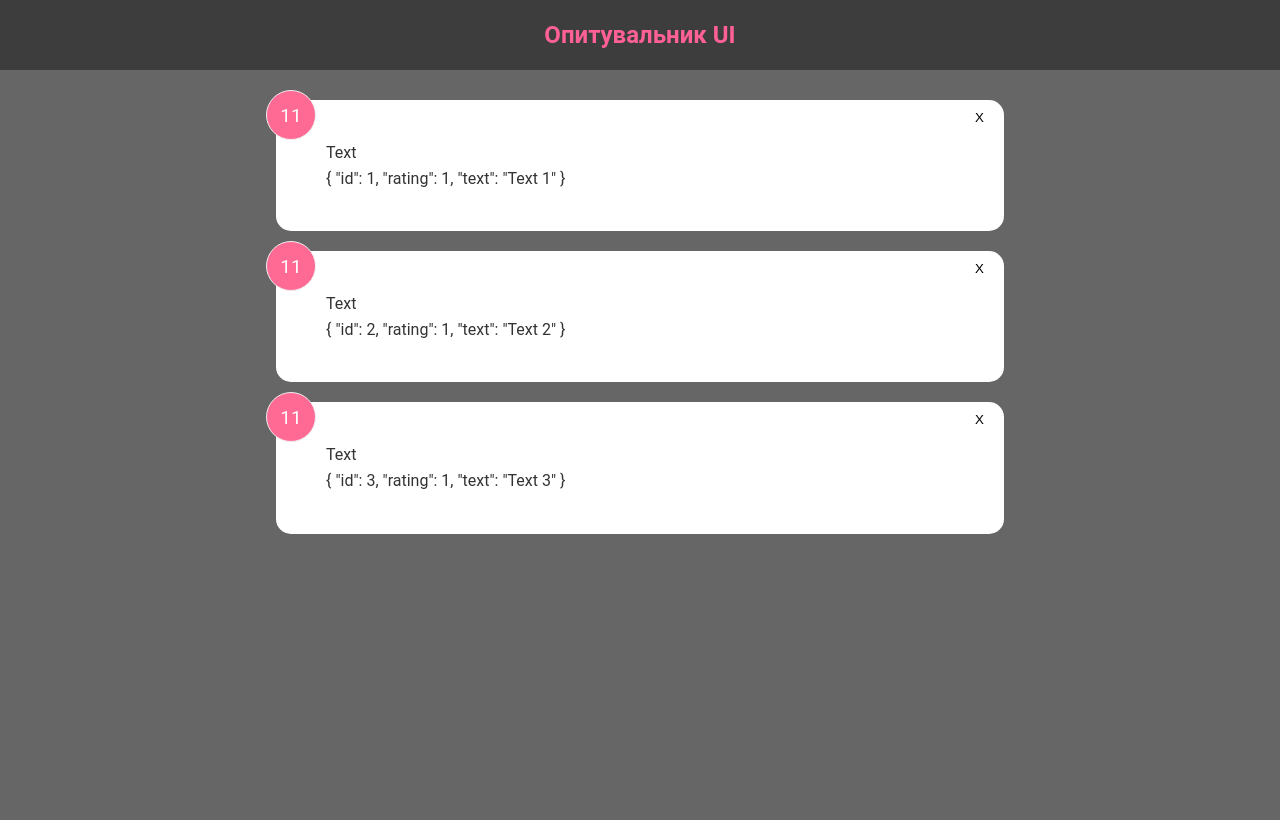
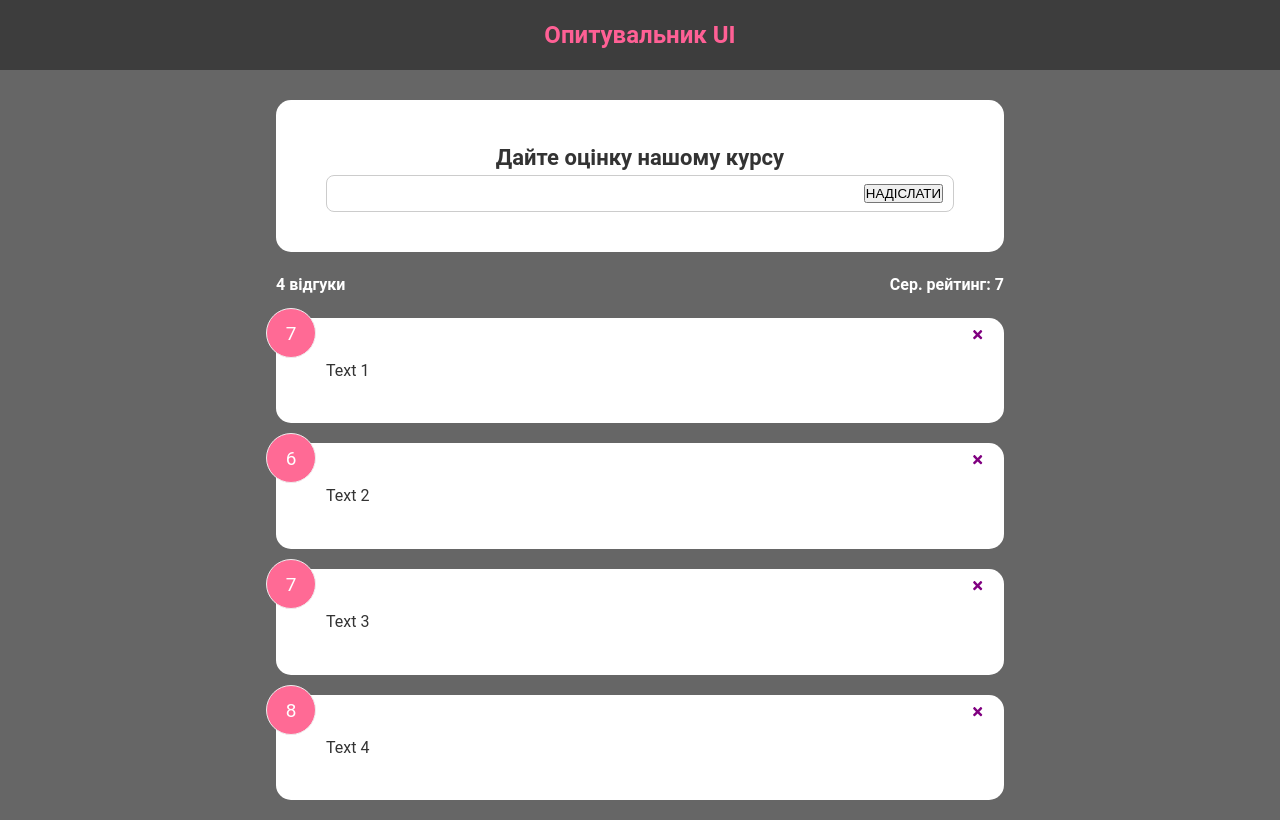
Before and after one commit to Volodymyr-Kovdrysh/web-2025, a React (Vite) app: page / in a window 1280 px wide. Built offline with nearby package versions, Linux system fonts and the light colour scheme.

Commit message:
кінець лекції №3

```diff
--- a/package.json
+++ b/package.json
@@ -11,7 +11,8 @@
   },
   "dependencies": {
     "react": "^18.3.1",
-    "react-dom": "^18.3.1"
+    "react-dom": "^18.3.1",
+    "react-icons": "^5.4.0"
   },
   "devDependencies": {
     "@eslint/js": "^9.17.0",
--- a/src/App.jsx
+++ b/src/App.jsx
@@ -2,19 +2,28 @@ import FeedbackData from "./data/FeedbackData.js";
 import Header from "./components/Header.jsx";
 import {useState} from "react";
 import FeedbackList from "./components/FeedbackList.jsx";
+import FeedbackStat from "./components/FeedbackStat.jsx";
+import FeedbackForm from "./components/FeedbackForm.jsx";
 
 
 function App() {
 
-const [feedbacks, setFeedback] = useState(FeedbackData)
+const [feedbacks, setFeedbacks] = useState(FeedbackData)
 
+const deleteFeedback = (id) => {
+    if(window.confirm("Ви впевнені, що хочете зробити це ??")){
+        setFeedbacks(feedbacks.filter(feedback => feedback.id !== id))
+    }
 
+}
 
   return (
       <>
           <Header />
           <div className="container">
-              <FeedbackList feedbacks={feedbacks} />
+              <FeedbackForm />
+              <FeedbackStat feedbacks={feedbacks} />
+              <FeedbackList feedbacks={feedbacks} deleteFeedback={deleteFeedback} />
           </div>
 
 
--- /dev/null
+++ b/src/components/FeedbackForm.jsx
@@ -0,0 +1,26 @@
+
+import Card from "../shared/Card.jsx";
+
+const FeedbackForm = () => {
+
+    const handleSubmit = (e) => {
+        e.preventDefault();
+
+        console.log('form submitted');
+    }
+    return (
+        <Card>
+            <form onSubmit={handleSubmit}>
+                <h2>Дайте оцінку нашому курсу</h2>
+
+                <div className="input-group">
+                    <input/>
+                    <button type={'submit'}>НАДІСЛАТИ</button>
+                </div>
+
+            </form>
+        </Card>
+    );
+};
+
+export default FeedbackForm;
--- a/src/components/FeedbackItem.jsx
+++ b/src/components/FeedbackItem.jsx
@@ -1,12 +1,14 @@
 import Card from "../shared/Card.jsx";
+import {FaTimes} from "react-icons/fa";
 
-const FeedbackItem = ({feedback}) => {
+const FeedbackItem = ({feedback, deleteFeedback}) => {
     return (
         <Card>
-            <div className="num-display">11</div>
-            <button className="close">X</button>
-            <div className="text-display">Text</div>
-            {JSON.stringify(feedback, null, 2)}
+            <div className="num-display">{feedback.rating}</div>
+            <button className="close" onClick={() => deleteFeedback(feedback.id)}>
+                <FaTimes color="purple" />
+            </button>
+            <div className="text-display">{feedback.text}</div>
         </Card>
     );
 };
--- a/src/components/FeedbackList.jsx
+++ b/src/components/FeedbackList.jsx
@@ -1,6 +1,6 @@
 import FeedbackItem from "./FeedbackItem.jsx";
 
-const FeedbackList = ({feedbacks}) => {
+const FeedbackList = ({feedbacks, deleteFeedback}) => {
 
     if (!feedbacks || feedbacks.length === 0) {
         return <p>Ще немає відгуків</p>
@@ -8,7 +8,9 @@ const FeedbackList = ({feedbacks}) => {
 
     return (
         <div className={'feedback-list'}>
-            {feedbacks.map(item=>(<FeedbackItem key={item.id} feedback={item}/>))}
+            {feedbacks.map(item=>(<FeedbackItem key={item.id}
+                                                feedback={item}
+                                                deleteFeedback={deleteFeedback} />))}
         </div>
     );
 };
--- /dev/null
+++ b/src/components/FeedbackStat.jsx
@@ -0,0 +1,26 @@
+
+
+const FeedbackStat = ({feedbacks}) => {
+
+    let msgcount;
+    if (feedbacks.length === 1) { msgcount = 'відгук'}
+    else{
+        if (feedbacks.length < 5) { msgcount = 'відгуки'}
+        else{
+            msgcount = 'відгуків'
+        }
+    }
+
+    let average = feedbacks.reduce((sum, cur)=> sum + +cur.rating, 0) / feedbacks.length
+    average = average.toFixed(1).replace(/[.,]0$/,"")
+
+
+    return (
+        <div className="feedback-stats">
+            <h4>{`${feedbacks.length} ${msgcount}`}</h4>
+            <h4>Сер. рейтинг: {isNaN(average) ? 0: average}</h4>
+        </div>
+    );
+};
+
+export default FeedbackStat;
--- a/src/components/Header.jsx
+++ b/src/components/Header.jsx
@@ -1,6 +1,9 @@
 import PropTypes from 'prop-types';
 
-const Header = ({text, bgColor, textColor}) => {
+const Header = ({
+                    text='Опитувальник UI',
+                    bgColor='rgba(0,0,0,0.4)',
+                    textColor = '#ff6095'}) => {
     const headerStyle = {
         backgroundColor: bgColor,
         color: textColor,
@@ -14,12 +17,6 @@ const Header = ({text, bgColor, textColor}) => {
     );
 };
 
-Header.defaultProps = {
-    text: 'Опитувальник UI',
-    bgColor: 'rgba(0,0,0,0.4)',
-    textColor: '#ff6095',
-}
-
 Header.propTypes = {
     text: PropTypes.string,
     bgColor: PropTypes.string,
--- a/src/data/FeedbackData.js
+++ b/src/data/FeedbackData.js
@@ -1,7 +1,8 @@
 const FeedbackData = [
-    {id: 1, rating: 1, text: "Text 1"},
-    {id: 2, rating: 1, text: "Text 2"},
-    {id: 3, rating: 1, text: "Text 3"}
+    {id: 1, rating: 7, text: "Text 1"},
+    {id: 2, rating: 6, text: "Text 2"},
+    {id: 3, rating: 7, text: "Text 3"},
+    {id: 5, rating: '8', text: "Text 4"}
 ]
 
 export default FeedbackData
```
Also changed, not shown: 1 other file (tests, documents, lock files or other folders).
